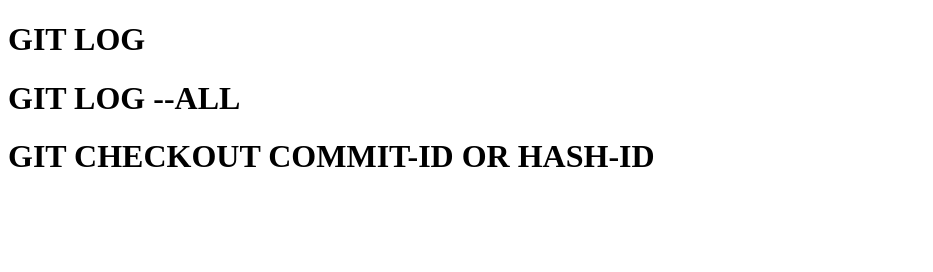
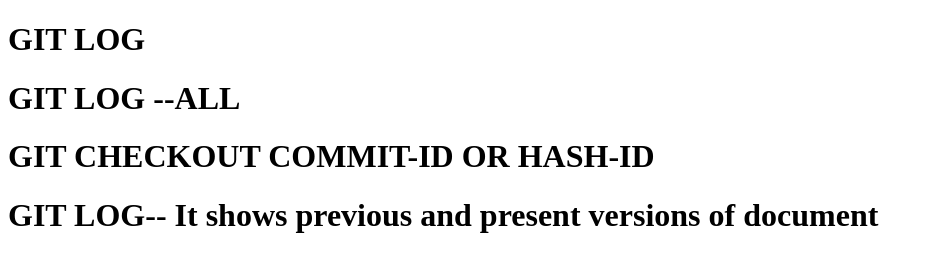
Before and after one commit to DIVYAV-2004/Commit-History, a plain HTML site: page index.html in a window 1280 px wide. Shown: the whole page, without its empty margins (0-933 px from the left). Drawn offline with Linux system fonts and the light colour scheme.

Commit message:
version2

```diff
--- a/index.html
+++ b/index.html
@@ -9,5 +9,6 @@
     <h1>GIT LOG</h1>
     <h1>GIT LOG --ALL</h1>
     <h1>GIT CHECKOUT COMMIT-ID OR HASH-ID</h1>
+    <h1>GIT LOG-- It shows previous and present versions of document </h1>
 </body>
 </html>
```
